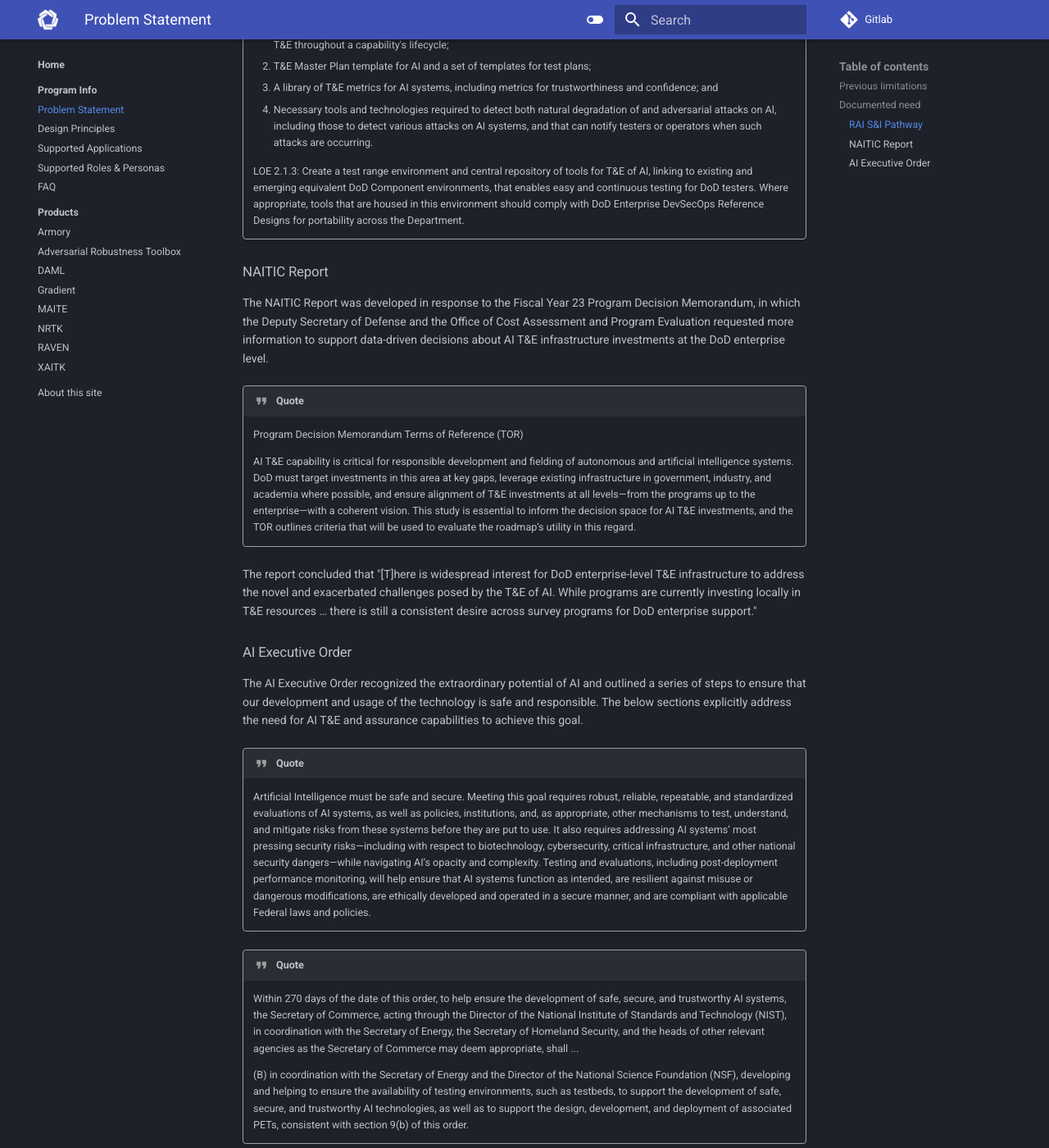
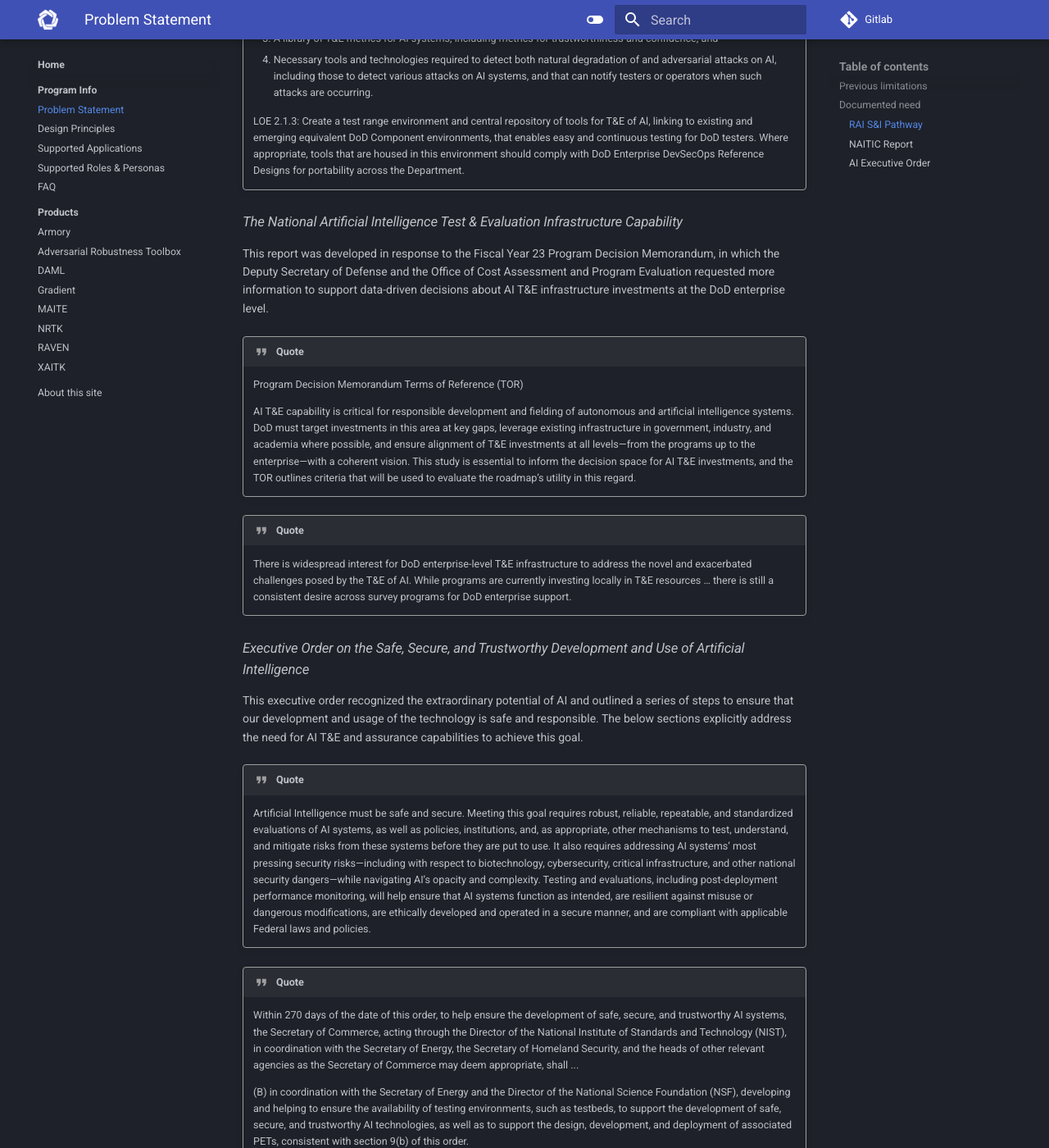
Before and after one commit to zheng0xd/JATIC-internal-docs, an MkDocs documentation site: the page built from docs/program-info/problem-statement.md, in a window 1280 px wide and 1400 px high, scrolled down 1752 px. Shown: the whole window at 82% size. Built offline with MkDocs 1.6.1 and Material for MkDocs 9.7.7, drawn with Linux system fonts in a browser that asks for light colours; some of the changed text lies outside the part shown.

Commit message:
toc display

```diff
--- a/docs/program-info/problem-statement.md
+++ b/docs/program-info/problem-statement.md
@@ -32,11 +32,9 @@
 1. *The National Artificial Intelligence Test & Evaluation Infrastructure Capability*, issued by CDAO in August 2023
 1. *Executive Order on the Safe, Secure, and Trustworthy Development and Use of Artificial Intelligence*, issued by President Joe Biden in October 2023
 
-We will refer to these documents as the *RAI S&I Pathway*, the *NAITIC Report*, and the *AI Executive Order*, respectively.
+### *Responsible AI Strategy and Implementation Pathway* { data-toc-label="RAI S&I Pathway" }
 
-### RAI S&I Pathway
-
-The RAI S&I Pathway document outlines a series of specific near-term steps for the implementation of the DoD's AI ethical principles and Responsible AI foundational tenets. Tenet 2 of the Pathway clearly defines the capability need that our program seeks to address.
+This document outlines a series of specific near-term steps for the implementation of the DoD's AI ethical principles and Responsible AI foundational tenets. Tenet 2 of the Pathway clearly defines the capability need that our program seeks to address.
 
 In particular, Tenet 2 charges the CDAO, in coordination with OUSD(R&E) and DOT&E, to execute the following:
 
@@ -55,9 +53,9 @@
 
     LOE 2.1.3: Create a test range environment and central repository of tools for T&E of Al, linking to existing and emerging equivalent DoD Component environments, that enables easy and continuous testing for DoD testers. Where appropriate, tools that are housed in this environment should comply with DoD Enterprise DevSecOps Reference Designs for portability across the Department.
 
-### NAITIC Report
+### *The National Artificial Intelligence Test & Evaluation Infrastructure Capability* { data-toc-label="NAITIC Report" }
 
-The NAITIC Report was developed in response to the Fiscal Year 23 Program Decision Memorandum, in which the Deputy Secretary of Defense and the Office of Cost Assessment and Program Evaluation requested more information to support data-driven decisions about AI T&E infrastructure investments at the DoD enterprise level.
+This report was developed in response to the Fiscal Year 23 Program Decision Memorandum, in which the Deputy Secretary of Defense and the Office of Cost Assessment and Program Evaluation requested more information to support data-driven decisions about AI T&E infrastructure investments at the DoD enterprise level.
 
 !!! quote
 
@@ -65,11 +63,13 @@
 
     AI T&E capability is critical for responsible development and fielding of autonomous and artificial intelligence systems. DoD must target investments in this area at key gaps, leverage existing infrastructure in government, industry, and academia where possible, and ensure alignment of T&E investments at all levels—from the programs up to the enterprise—with a coherent vision. This study is essential to inform the decision space for AI T&E investments, and the TOR outlines criteria that will be used to evaluate the roadmap’s utility in this regard.
 
-The report concluded that "[T]here is widespread interest for DoD enterprise-level T&E infrastructure to address the novel and exacerbated challenges posed by the T&E of AI. While programs are currently investing locally in T&E resources … there is still a consistent desire across survey programs for DoD enterprise support."
+!!! quote
 
-### AI Executive Order
+    There is widespread interest for DoD enterprise-level T&E infrastructure to address the novel and exacerbated challenges posed by the T&E of AI. While programs are currently investing locally in T&E resources … there is still a consistent desire across survey programs for DoD enterprise support.
 
-The AI Executive Order recognized the extraordinary potential of AI and outlined a series of steps to ensure that our development and usage of the technology is safe and responsible. The below sections explicitly address the need for AI T&E and assurance capabilities to achieve this goal.
+### *Executive Order on the Safe, Secure, and Trustworthy Development and Use of Artificial Intelligence* { data-toc-label="AI Executive Order" }
+
+This executive order recognized the extraordinary potential of AI and outlined a series of steps to ensure that our development and usage of the technology is safe and responsible. The below sections explicitly address the need for AI T&E and assurance capabilities to achieve this goal.
 
 !!! quote
 
```
